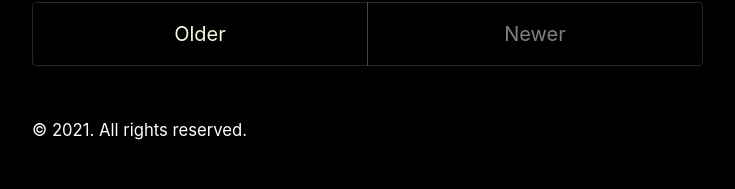
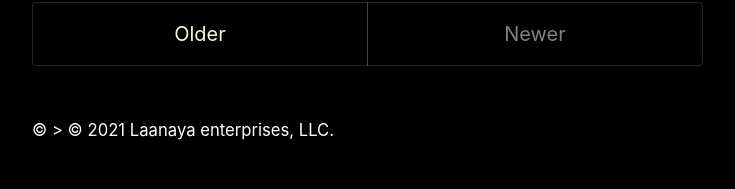
Before and after one commit to Bobcycle/Blog, a Jekyll site: the page built from index.html, in a window 1280 px wide. Shown: the part 1094-1283 px from the top of the page, without its empty margins (272-1007 px from the left). Built offline with Jekyll 4.4.1, drawn with Linux system fonts in a browser that asks for light colours; the list of posts is cut into pages by our own code.

Commit message:
Update default.html

```diff
--- a/_layouts/default.html
+++ b/_layouts/default.html
@@ -23,9 +23,7 @@
       <footer class="footer">
         <small>
           &copy;
-          <time datetime="{{ site.time | date_to_xmlschema }}"
-            >{{ site.time | date: '%Y' }}</time
-          >. All rights reserved.
+          > © 2021 Laanaya enterprises, LLC.
         </small>
       </footer>
     </div>
```
